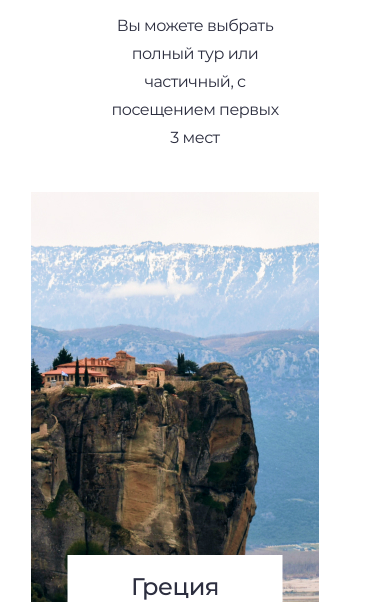
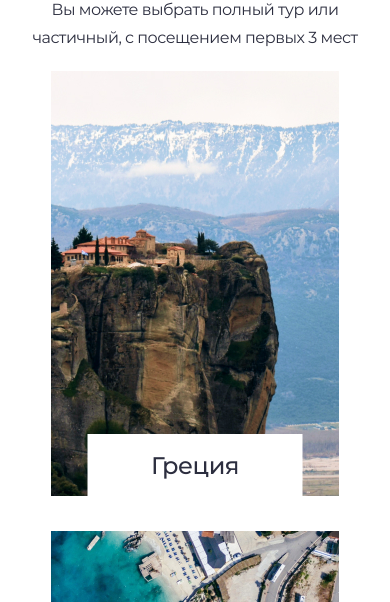
Before and after one commit to faleen88/Fukina_way, a website: page source/index.html in a window 390 px wide. Shown: the part 600-1202 px from the top of the page. Drawn offline with nearby package versions, Linux system fonts and the light colour scheme; files that its build step writes are made by us from their sources; files whose address does not match are found by name.

Commit message:
Добавляет стилизацию каталога для mobile

```diff
--- a/source/sass/blocks/catalog.scss
+++ b/source/sass/blocks/catalog.scss
@@ -51,6 +51,11 @@
       display: none;
     }
   }
+
+  @media (max-width: $mobile-width) {
+    font-size: 24px;
+    line-height: 36px;
+  }
 }
 
 .catalog__text {
@@ -65,6 +70,12 @@
     padding: 0 28%;
     margin-bottom: 40px;
     text-align: center;
+  }
+
+  @media (max-width: $mobile-width) {
+    width: 90%;
+    padding: 0 5%;
+    margin-bottom: 19px;
   }
 }
 
@@ -82,6 +93,10 @@
 
   @media (max-width: $tablet-width) {
     padding: 0 76px;
+  }
+
+  @media (max-width: $mobile-width) {
+    padding: 0 5%;
   }
 }
 
@@ -136,6 +151,14 @@
       }
     }
   }
+
+  @media (max-width: $mobile-width) {
+    margin-bottom: 35px;
+
+    &:not(:nth-child(2n)) {
+      margin-right: 0;
+    }
+  }
 }
 
 .catalog__item-title {
--- a/source/sass/blocks/promo.scss
+++ b/source/sass/blocks/promo.scss
@@ -25,7 +25,7 @@
   }
 
   @media (max-width: $mobile-width) {
-    margin-bottom: 88px;
+    margin-bottom: 81px;
     background-image: none;
     background-color: $white;
     background-size: auto;
```
